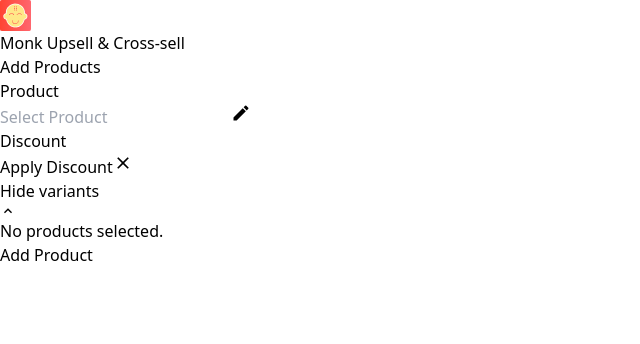
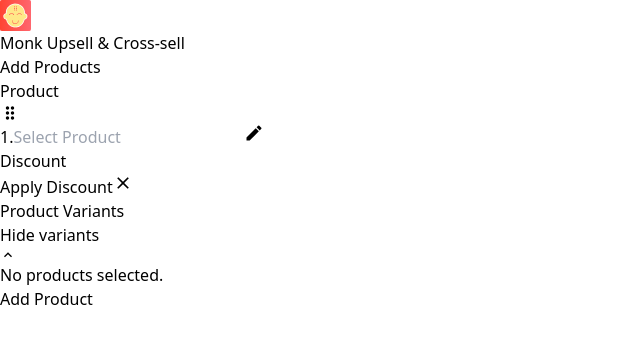
Before and after one commit to Manoj-Pal-21/Ecommerce-App, a React (Vite) app: page / in a window 1280 px wide. Both pictures are taken after a click on the button "Show variants". Shown: the top 344 px of the page, without its empty margins (0-640 px from the left). Built offline with nearby package versions, Linux system fonts and the light colour scheme.

Commit message:
added the drag and drop functionality

```diff
--- a/package.json
+++ b/package.json
@@ -11,6 +11,7 @@
   },
   "dependencies": {
     "react": "^18.3.1",
+    "react-beautiful-dnd": "^13.1.1",
     "react-dom": "^18.3.1",
     "react-icons": "^5.3.0",
     "react-infinite-scroll-component": "^6.1.0"
--- a/src/components/ProductAdder.jsx
+++ b/src/components/ProductAdder.jsx
@@ -3,10 +3,11 @@
 import DiscountInput from "./DiscountInput";
 import ProductManagement from "./ProductManagement";
 import ProductSelectorModal from "../modal/ProductSelectorModal";
+import { DragDropContext, Droppable, Draggable } from 'react-beautiful-dnd';
 
 export default function ProductAdder() {
+    const [productSets, setProductSets] = useState([{ selectedProducts: [], discountAmount: 0, discountType: 'percent' }]);
     const [showDiscount, setShowDiscount] = useState([false]);
-    const [productSets, setProductSets] = useState([{ selectedProducts: [], discountAmount: 0, discountType: 'percent' }]);
     const [isModalOpen, setIsModalOpen] = useState(false);
     const [editingIndex, setEditingIndex] = useState(null);
     const [error, setError] = useState("");
@@ -22,15 +23,15 @@
     };
 
     const handleAddProducts = (newProducts) => {
-        if (editingIndex !== null) {
         setProductSets(prev => {
             const updatedSets = [...prev];
+            if (editingIndex !== null) {
                 updatedSets[editingIndex].selectedProducts = newProducts;
+            } else {
+                updatedSets.push({ selectedProducts: newProducts, discountAmount: 0, discountType: 'percent' });
+            }
             return updatedSets;
         });
-        } else {
-            setProductSets(prev => [...prev, { selectedProducts: newProducts, discountAmount: 0, discountType: 'percent' }]);
-        }
         closeModal();
     };
 
@@ -61,9 +62,23 @@
     };
 
     const removeItem = (setIndex) => {
+        setProductSets(prev => prev.filter((_, index) => index !== setIndex));
+        setShowDiscount(prev => prev.filter((_, index) => index !== setIndex));
+    };
+
+    const onDragEnd = (result) => {
+        if (!result.destination) return;
+
+        const reorderedProductSets = Array.from(productSets);
+        const [movedItem] = reorderedProductSets.splice(result.source.index, 1);
+        reorderedProductSets.splice(result.destination.index, 0, movedItem);
+        setProductSets(reorderedProductSets);
+    };
+
+    const updateProductSet = (index, newValues) => {
         setProductSets(prev => {
             const updatedSets = [...prev];
-            updatedSets.splice(setIndex, 1);
+            updatedSets[index] = { ...updatedSets[index], ...newValues };
             return updatedSets;
         });
     };
@@ -72,8 +87,14 @@
         <div className="w-full max-w-xl mx-auto p-4 mt-10">
             <h2 className="text-2xl font-semibold mb-6">Add Products</h2>
             {error && <div className="text-red-600 mb-4">{error}</div>}
+            <DragDropContext onDragEnd={onDragEnd}>
+                <Droppable droppableId="productSets">
+                    {(provided) => (
+                        <div {...provided.droppableProps} ref={provided.innerRef}>
                             {productSets.map((set, index) => (
-                <div key={index} className="mb-6">
+                                <Draggable key={index} draggableId={`set-${index}`} index={index}>
+                                    {(provided) => (
+                                        <div ref={provided.innerRef} {...provided.draggableProps} {...provided.dragHandleProps} className="mb-6">
                                             <div className="flex justify-between space-x-4">
                                                 <ProductInput
                                                     index={index}
@@ -85,28 +106,28 @@
                                                     showDiscount={showDiscount[index]}
                                                     toggleDiscountInput={() => toggleDiscountInput(index)}
                                                     discountAmount={set.discountAmount}
-                            setDiscountAmount={(amount) => {
-                                const updatedSets = [...productSets];
-                                updatedSets[index].discountAmount = amount;
-                                setProductSets(updatedSets);
-                            }}
+                                                    setDiscountAmount={(amount) => updateProductSet(index, { discountAmount: amount })}
                                                     discountType={set.discountType}
-                            setDiscountType={(type) => {
-                                const updatedSets = [...productSets];
-                                updatedSets[index].discountType = type;
-                                setProductSets(updatedSets);
-                            }}
+                                                    setDiscountType={(type) => updateProductSet(index, { discountType: type })}
                                                     removeItem={() => removeItem(index)}
                                                 />
                                             </div>
                                             <ProductManagement
                                                 products={set.selectedProducts}
+                                                setProducts={(newProducts) => updateProductSet(index, { selectedProducts: newProducts })}
                                                 discountAmount={set.discountAmount}
                                                 discountType={set.discountType}
                                                 removeProduct={(productIndex) => removeProduct(index, productIndex)}
                                             />
                                         </div>
+                                    )}
+                                </Draggable>
                             ))}
+                            {provided.placeholder}
+                        </div>
+                    )}
+                </Droppable>
+            </DragDropContext>
             <div className="flex justify-end mt-4">
                 <button
                     className="w-[193px] h-[48px] text-[#008060] border-2 border-[#008060] rounded-[4px] hover:bg-[#008060] hover:text-white"
--- a/src/components/ProductInput.jsx
+++ b/src/components/ProductInput.jsx
@@ -1,10 +1,14 @@
-import { MdEdit } from "react-icons/md";
+import { MdEdit, MdDragIndicator } from "react-icons/md";
 
-export default function ProductInput({ selectedProducts, openModal }) {
+export default function ProductInput({ index, selectedProducts, openModal }) {
     return (
         <div className="flex flex-col w-full md:w-1/2">
             <label className="text-gray-700 mb-1 font-semibold">Product</label>
-            <div className="relative">
+            <div className="relative flex items-center">
+                <span className="mr-2 font-semibold text-gray-700 flex items-center">
+                    <MdDragIndicator size={20} className="mr-1 cursor-move" />
+                    {index + 1}.
+                </span>
                 <input
                     type="text"
                     value={selectedProducts.length > 0 ? selectedProducts[0].title : ''}
--- a/src/components/ProductManagement.jsx
+++ b/src/components/ProductManagement.jsx
@@ -1,30 +1,58 @@
 import { useState } from "react";
-import { MdClose, MdExpandLess, MdExpandMore } from "react-icons/md";
+import { MdClose, MdExpandLess, MdExpandMore, MdDragIndicator } from "react-icons/md";
+import { DragDropContext, Droppable, Draggable } from 'react-beautiful-dnd';
 
-export default function ProductManagement({ products, discountAmount, discountType, removeProduct }) {
+export default function ProductManagement({ products, setProducts, discountAmount, discountType, removeProduct }) {
     const [showVariants, setShowVariants] = useState(false);
 
-    const toggleVariants = () => {
-        setShowVariants(!showVariants);
+    const toggleVariants = () => setShowVariants(prev => !prev);
+
+    const onDragEnd = (result) => {
+        if (!result.destination) return;
+
+        const reorderedProducts = Array.from(products);
+        const [movedItem] = reorderedProducts.splice(result.source.index, 1);
+        reorderedProducts.splice(result.destination.index, 0, movedItem);
+
+        setProducts(reorderedProducts);
     };
 
     return (
         <div className="max-w-2xl mx-auto">
             <div className="space-y-4">
                 <div className="flex justify-between items-center">
-                    <h2 className="text-lg font-semibold"></h2>
+                    <h6 className="text-sm font-semibold">Product Variants</h6>
                     <button onClick={toggleVariants} className="text-blue-500 text-sm flex items-center">
                         {showVariants ? 'Hide variants' : 'Show variants'}
                         {showVariants ? <MdExpandLess className="ml-1" /> : <MdExpandMore className="ml-1" />}
                     </button>
                 </div>
                 {showVariants && (
-                    <div className="mt-2 space-y-2">
+                    <DragDropContext onDragEnd={onDragEnd}>
+                        <Droppable droppableId="productVariants">
+                            {(provided) => (
+                                <div
+                                    ref={provided.innerRef}
+                                    {...provided.droppableProps}
+                                    className="mt-2 space-y-2"
+                                >
                                     {products.length === 0 ? (
                                         <p className="text-gray-500">No products selected.</p>
                                     ) : (
                                         products.map((product, index) => (
-                                <div key={index} className="flex items-center justify-between mb-2 border-b pb-2">
+                                            <Draggable key={index} draggableId={`product-${index}`} index={index}>
+                                                {(provided) => (
+                                                    <div
+                                                        ref={provided.innerRef}
+                                                        {...provided.draggableProps}
+                                                        className="flex items-center justify-between mb-2 border-b pb-2"
+                                                    >
+                                                        <span className="mr-2 text-gray-500">{index + 1}</span>
+                                                        <MdDragIndicator
+                                                            size={20}
+                                                            className="cursor-move mr-2"
+                                                            {...provided.dragHandleProps}
+                                                        />
                                                         <input
                                                             type="text"
                                                             value={product.variant?.option1 || ''}
@@ -52,9 +80,15 @@
                                                             <MdClose size={20} />
                                                         </button>
                                                     </div>
+                                                )}
+                                            </Draggable>
                                         ))
                                     )}
+                                    {provided.placeholder}
                                 </div>
+                            )}
+                        </Droppable>
+                    </DragDropContext>
                 )}
             </div>
         </div>
--- a/src/main.jsx
+++ b/src/main.jsx
@@ -1,10 +1,10 @@
-import { StrictMode } from 'react'
+// import { StrictMode } from 'react'
 import { createRoot } from 'react-dom/client'
 import App from './App.jsx'
 import './index.css'
 
 createRoot(document.getElementById('root')).render(
-  <StrictMode>
+  // <StrictMode>
     <App />
-  </StrictMode>,
+  // </StrictMode>,
 )
```
Also changed, not shown: src/App.jsx (line endings or trailing spaces), 1 other file (tests, documents, lock files or other folders). Lines whose indentation alone changed are shown as unchanged.
